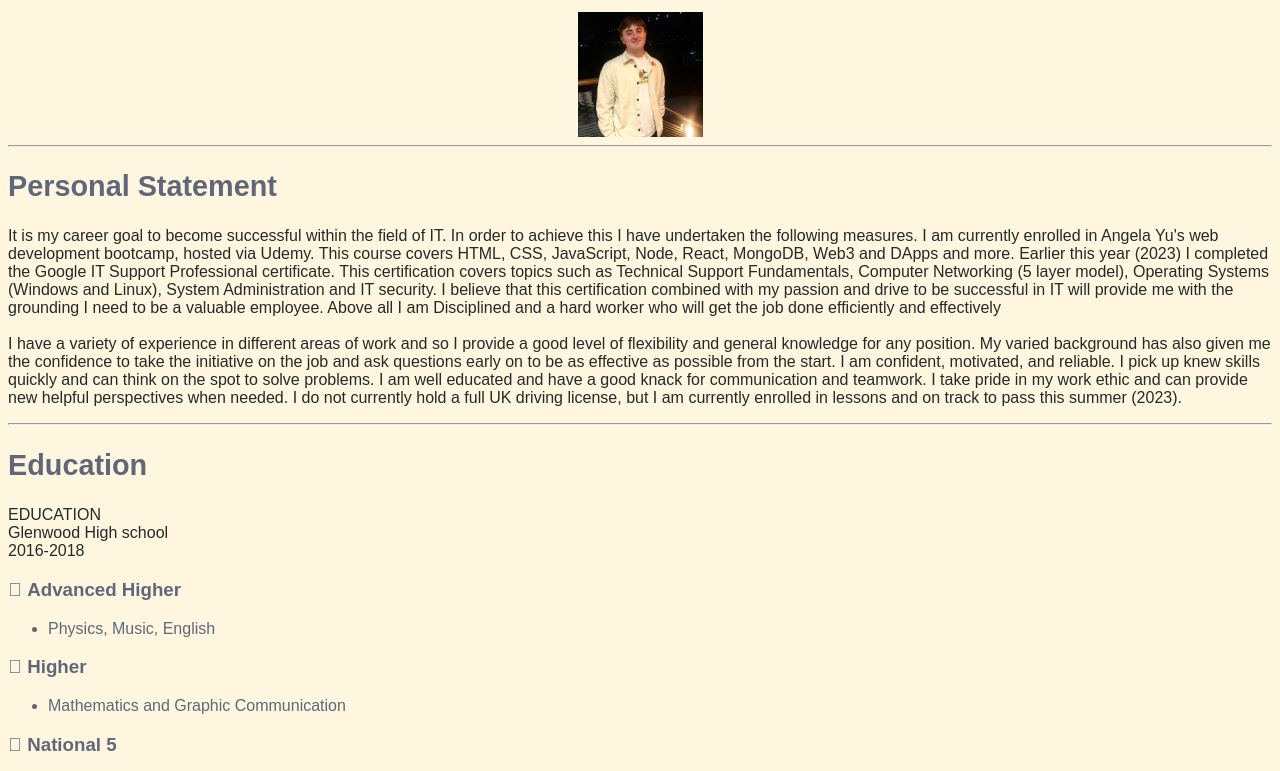
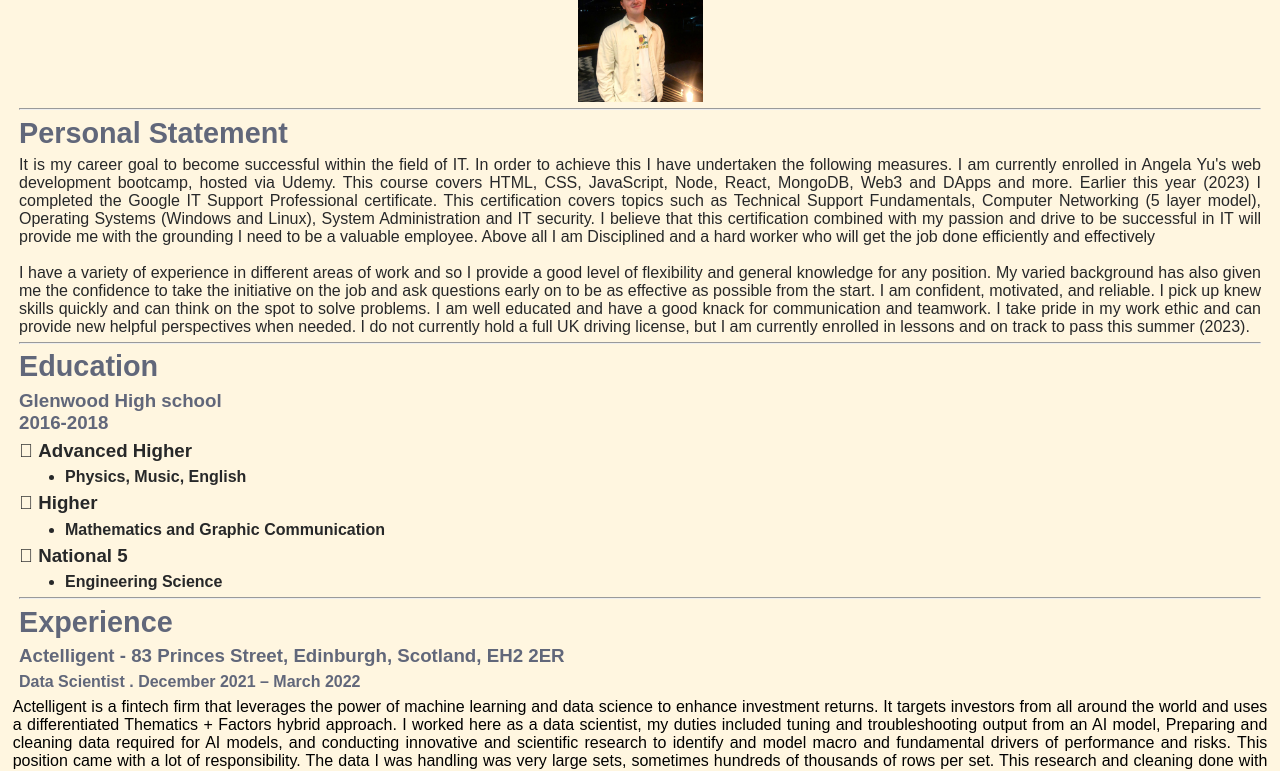
Before and after one commit to paracosm-0/HTML-Capstone_WebDevBootcamp, a plain HTML site: page index.html in a window 1280 px wide. Shown: the part 87-858 px from the top of the page. Drawn offline with Linux system fonts and the light colour scheme.

Commit message:
Add files via upload

```diff
--- a/index.html
+++ b/index.html
@@ -20,24 +20,24 @@
     <hr />
     <h2>Education</h2>
 
-    <p id="paragraph">
-    EDUCATION <br />
-    Glenwood High school <br />
-    2016-2018  <br />
-    <h3> Advanced Higher </h3>
-    <ul>
+    <p id="paragraph" >
+    <h3>Glenwood High school <br />
+        2016-2018  <br /></h3>
+
+    <h3 class="educationlist"> Advanced Higher </h3>
+    <ul class="educationlist">
         <li>
             Physics, Music, English
         </li>
-    </ul>
-    	<h3> Higher </h3>
-    <ul>
+    </ul >
+    	<h3 class="educationlist"> Higher </h3>
+    <ul class="educationlist">
         <li>
             Mathematics and Graphic Communication
         </li>
     </ul>
-    <h3> National 5 </h3>
-    <ul>
+    <h3 class="educationlist"> National 5 </h3>
+    <ul class="educationlist">
         <li>
             Engineering Science
      </li>
--- a/style.css
+++ b/style.css
@@ -1,12 +1,12 @@
-h1{text-align: center; font-family: sans-serif; font-size: 40px; color:#61677A; font-weight: bold;}
+h1{text-align: center; font-family: sans-serif; font-size: 40px; color:#61677A; font-weight: bolder;}
 .profile{
     display: block;
     margin-left: auto;
     margin-right: auto;
   }
-*{font-family: sans-serif; background-color: #FFF6E0;}
-h2{color: #61677A; font-weight: bold; font-size: 1.8em;}
-h3{color: #61677A; font-weight: bold;}
+*{font-family: sans-serif; background-color: #FFF6E0; margin: .5%; text-align: justify;}
+h2{color: #61677A; font-weight: bolder; font-size: 1.8em;}
+h3{color: #61677A; font-weight: bolder;}
 h4{color: #61677A; font-weight: bold;}
 
 .txt{color: #272829;}
@@ -17,3 +17,6 @@ h3{color: #61677A;}
 a{color: orangered;}
 #dark{background-color: #272829;}
 .orange{color: orangered;}
+ul{font-weight: bold;}
+.educationlist{color: #272829;}
+footer{text-align: right;}
```
